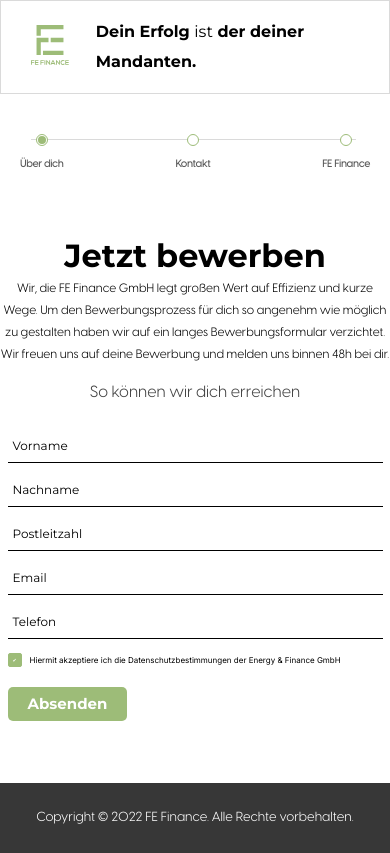
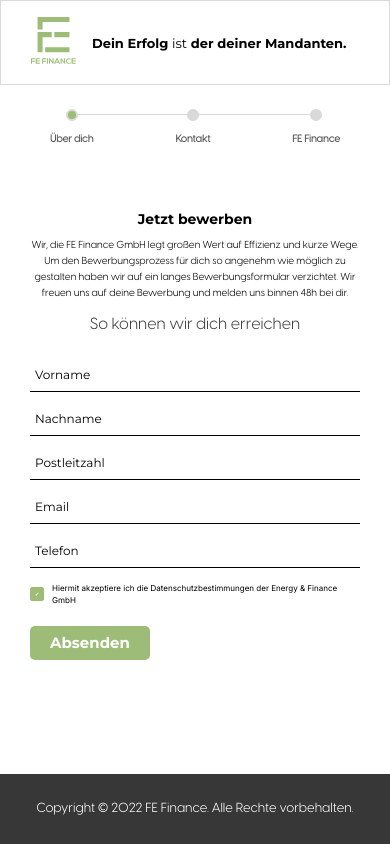
Before and after one commit to JESAM-Consulting/energyandfinance, a React (Create React App) app: page /steper in a window 390 px wide. Built offline with nearby package versions, Linux system fonts and the light colour scheme; a web font is replaced by a local one.

Commit message:
created responsive steper design

```diff
--- a/src/App.css
+++ b/src/App.css
@@ -32,3 +32,7 @@ a {
 a {
   text-decoration: none;
 }
+
+img {
+  cursor: pointer;
+}
--- a/src/components/home/heroBanner/heroBanner.scss
+++ b/src/components/home/heroBanner/heroBanner.scss
@@ -1,4 +1,4 @@
-@import '../../../styles/mixins/global.scss';
+@import "../../../styles/mixins/global.scss";
 
 .hero-banner-all-content-alignment {
   padding: 60px 0 0 0;
@@ -132,7 +132,8 @@
           align-items: center;
           justify-content: flex-end;
 
-                    @include breakpoint("max-sm") {}
+          @include breakpoint("max-sm") {
+          }
         }
 
         button {
@@ -143,11 +144,11 @@
           line-height: 52px;
           text-align: center;
           background: #080917;
-                    -webkit-clip-path: polygon(8% 0,100% 0,92% 100%,0 100%);
-    clip-path: polygon(8% 0,100% 0,92% 100%,0 100%);
+          -webkit-clip-path: polygon(8% 0, 100% 0, 92% 100%, 0 100%);
+          clip-path: polygon(8% 0, 100% 0, 92% 100%, 0 100%);
           border: none;
           cursor: pointer;
-                    color: #93C45E;
+          color: #93c45e;
           span {
             font-weight: 400;
             font-size: 30px;
@@ -164,7 +165,6 @@
             font-size: 20px;
             line-height: 30px;
           }
-
         }
       }
     }
--- a/src/components/steper/firstStep/firstStep.scss
+++ b/src/components/steper/firstStep/firstStep.scss
@@ -9,6 +9,11 @@
     .step-box {
       width: 606px;
 
+      @include breakpoint("max-sm") {
+        width: 100%;
+        padding: 0 55px;
+      }
+
       h5 {
         font-weight: 700;
         font-size: 32px;
@@ -16,6 +21,13 @@
         text-align: center;
         margin: 0 0 10px 0;
         color: #000000;
+
+        @include breakpoint("max-sm") {
+          font-weight: 700;
+          margin: 0 0 10px 0;
+          font-size: 14px;
+          line-height: 17px;
+        }
       }
       p {
         font-weight: 400;
@@ -25,15 +37,24 @@
         font-family: "VisbyCF-Regular";
         margin: 0 0 39px 0;
         color: #000000;
+
+        @include breakpoint("max-sm") {
+          font-weight: 400;
+          font-size: 10px;
+          line-height: 16px;
+        }
       }
 
       .button-left-right-alignment {
         padding: 0 100px;
+        @include breakpoint("max-sm") {
+          padding: 0;
+        }
         button:last-child {
-            margin: 0;
+          margin: 0;
         }
         button {
-            margin: 0 0 10px 0;
+          margin: 0 0 10px 0;
           color: #fff;
           border: none;
           cursor: pointer;
@@ -44,6 +65,10 @@
           background: #9dbc78;
           border-radius: 10px;
           width: 100%;
+
+          @include breakpoint("max-sm") {
+            padding: 11px;
+          }
         }
       }
     }
--- a/src/components/steper/forthStep/forthStep.scss
+++ b/src/components/steper/forthStep/forthStep.scss
@@ -6,6 +6,11 @@
   justify-content: center;
   .forth-box {
     width: 451px;
+
+    @include breakpoint("max-sm") {
+      width: 100%;
+      padding: 0 30px;
+    }
 
     .form-box-center-alignment {
       display: flex;
@@ -25,6 +30,13 @@
           background: #9dbc78;
           border-radius: 5px;
           border: none;
+
+          @include breakpoint("max-sm") {
+            padding: 8px 20px;
+            font-weight: 700;
+            font-size: 15px;
+            line-height: 18px;
+          }
         }
       }
 
@@ -51,6 +63,10 @@
 
       .form-box {
         width: 375px;
+
+        @include breakpoint("max-sm") {
+          width: 100%;
+        }
 
         .floating-form {
           padding: 15px 0 0 0;
@@ -206,6 +222,12 @@
         text-align: center;
         margin: 0 0 3px 0;
         color: #000000;
+        @include breakpoint("max-sm") {
+          font-weight: 700;
+          margin: 0 0 10px 0;
+          font-size: 14px;
+          line-height: 17px;
+        }
       }
       p {
         font-weight: 300;
@@ -217,6 +239,12 @@
         font-family: "VisbyCF-Regular";
 
         color: #000000;
+        @include breakpoint("max-sm") {
+          font-weight: 400;
+          font-size: 10px;
+          margin: 0 auto 10px auto;
+          line-height: 16px;
+        }
       }
 
       h6 {
@@ -227,6 +255,10 @@
         font-family: "VisbyCF-Regular";
         margin: 0 0 13px 0;
         color: #424242;
+
+        @include breakpoint("max-sm") {
+          margin: 0 0 10px 0;
+        }
       }
     }
   }
--- a/src/components/steper/secStep/secStep.scss
+++ b/src/components/steper/secStep/secStep.scss
@@ -9,6 +9,11 @@
     .step-box {
       width: 606px;
 
+      @include breakpoint("max-sm") {
+        width: 100%;
+        padding: 0 55px;
+      }
+
       h5 {
         font-weight: 700;
         font-size: 32px;
@@ -16,6 +21,12 @@
         text-align: center;
         margin: 0 0 10px 0;
         color: #000000;
+        @include breakpoint("max-sm") {
+          font-weight: 700;
+          margin: 0 0 10px 0;
+          font-size: 14px;
+          line-height: 17px;
+        }
       }
       p {
         font-weight: 400;
@@ -25,15 +36,24 @@
         font-family: "VisbyCF-Regular";
         margin: 0 0 39px 0;
         color: #000000;
+        @include breakpoint("max-sm") {
+          font-weight: 400;
+          font-size: 10px;
+          line-height: 16px;
+        }
       }
 
       .button-left-right-alignment {
         padding: 0 100px;
+
+        @include breakpoint("max-sm") {
+          padding: 0;
+        }
         button:last-child {
-            margin: 0;
+          margin: 0;
         }
         button {
-            margin: 0 0 10px 0;
+          margin: 0 0 10px 0;
           color: #fff;
           border: none;
           cursor: pointer;
@@ -44,6 +64,10 @@
           background: #9dbc78;
           border-radius: 10px;
           width: 100%;
+
+          @include breakpoint("max-sm") {
+            padding: 11px;
+          }
         }
       }
     }
--- a/src/components/steper/steper.scss
+++ b/src/components/steper/steper.scss
@@ -10,11 +10,21 @@
     align-items: center;
     gap: 27px;
 
+    @include breakpoint("max-sm") {
+      gap: 16px;
+    }
+
     p {
       font-weight: 800;
       font-size: 16px;
       line-height: 30px;
       color: #000000;
+
+      @include breakpoint("max-sm") {
+        font-weight: 800;
+font-size: 13px;
+line-height: 30px;
+      }
       span {
         font-weight: 400;
       }
--- a/src/components/steper/steperLine/steperLine.scss
+++ b/src/components/steper/steperLine/steperLine.scss
@@ -8,6 +8,10 @@
     position: relative;
     margin: 40px 0 63px 0;
 
+    @include breakpoint("max-sm") {
+     margin: 24px 30px 63px 30px;
+    }
+
     &::before {
         width: calc(100% - 7%);
         left: 3%;
@@ -16,7 +20,12 @@
         background-color: #DADADA;
         position: absolute;
         height: 1px;
-    }
+
+      @include breakpoint("max-sm") {
+        width: calc(100% - 13%);
+        left: 6%;
+      }
+      }
 
     .steper-icon-text-design {
       width: fit-content;
@@ -40,11 +49,12 @@
           width: 12px;
           height: 12px;
           border-radius: 50%;
-          border: 1px solid #9dbc78;
+          border: 1px solid #D9D9D9;
           display: flex;
           position: relative;
           z-index: 99;
-          background-color: #fff;
+          background-color:
+          #D9D9D9;
           align-items: center;
           justify-content: center;
 
--- a/src/components/steper/threeSteper/threeSteper.scss
+++ b/src/components/steper/threeSteper/threeSteper.scss
@@ -7,7 +7,10 @@
     justify-content: center;
 
     .step-box {
-
+      @include breakpoint("max-sm") {
+        padding: 0 44px;
+        width: 100%;
+      }
       h5 {
         font-weight: 700;
         font-size: 32px;
@@ -15,6 +18,12 @@
         text-align: center;
         margin: 0 0 10px 0;
         color: #000000;
+        @include breakpoint("max-sm") {
+          font-weight: 700;
+          margin: 0 0 10px 0;
+          font-size: 14px;
+          line-height: 17px;
+        }
       }
       p {
         font-weight: 400;
@@ -24,6 +33,11 @@
         font-family: "VisbyCF-Regular";
         margin: 0 0 39px 0;
         color: #000000;
+        @include breakpoint("max-sm") {
+          font-weight: 400;
+          font-size: 10px;
+          line-height: 16px;
+        }
       }
 
       .button-left-right-alignment {
@@ -31,6 +45,11 @@
         margin: 0 auto;
         display: flex;
         justify-content: center;
+
+        @include breakpoint("max-sm") {
+          padding: 0;
+          display: block;
+        }
         button:last-child {
             margin: 0;
         }
@@ -47,6 +66,11 @@
           background: #9dbc78;
           border-radius: 10px;
           width: 400px;
+
+          @include breakpoint("max-sm") {
+            width: 100%;
+            padding: 11px;
+          }
         }
       }
     }
```
Lines whose indentation alone changed are shown as unchanged.
